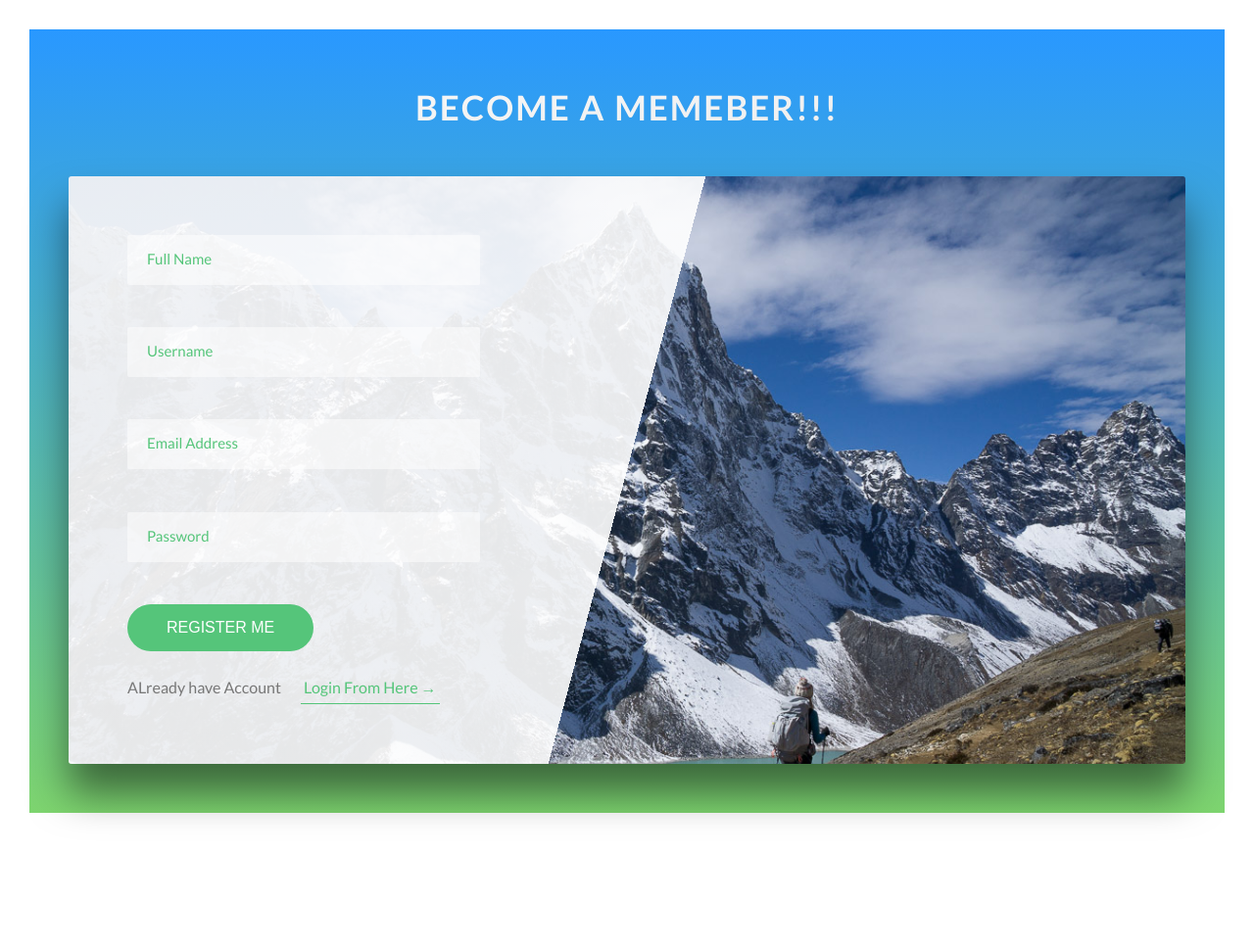
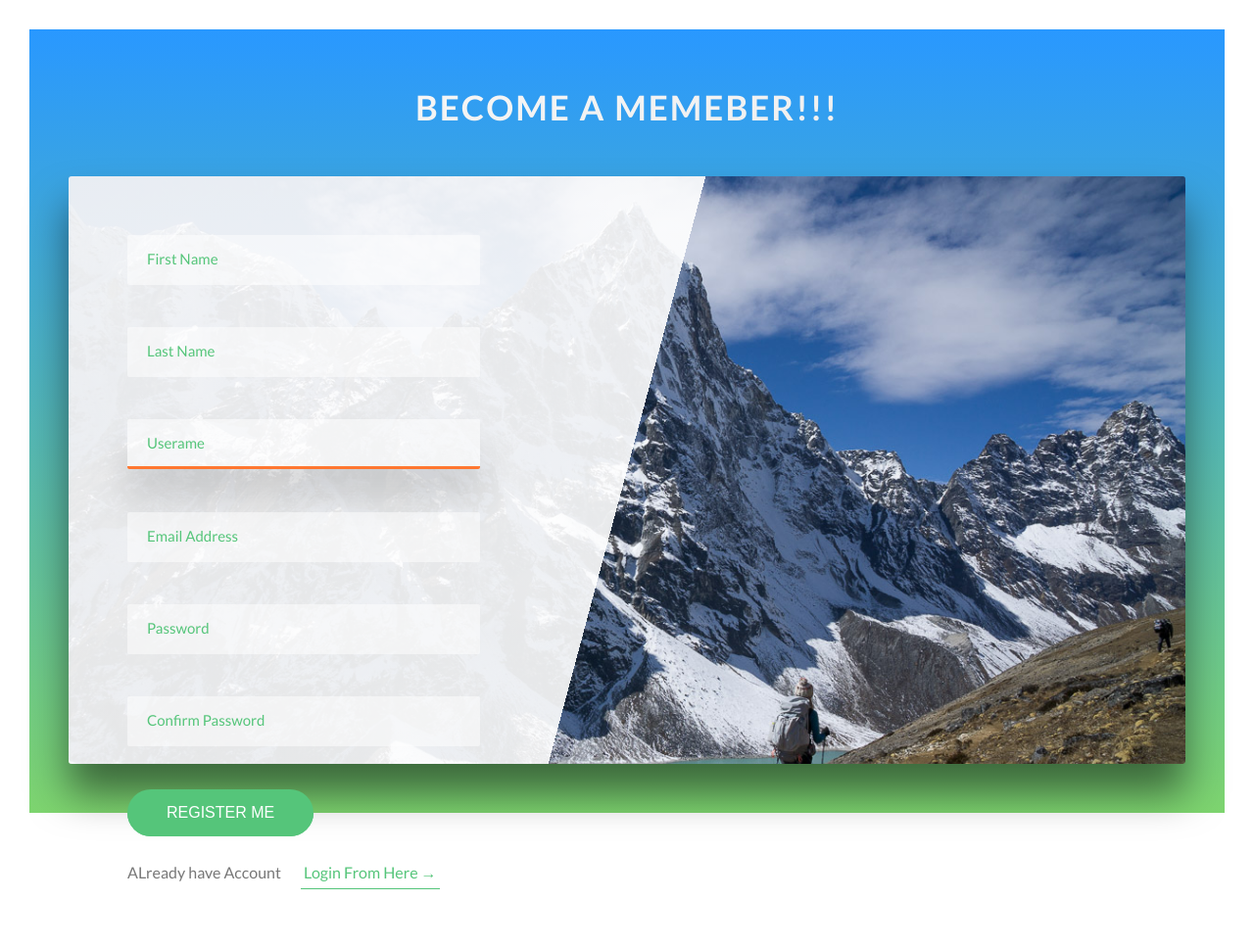
Before and after one commit to TimilsinaBimal/Visit-Nepal-2020, a Django app: template templates/register.html in a window 1280 px wide. Shown: the whole page at 98% size. Before the commit the page ends 836 px from the top, so only its background shows below. Run offline with Django 3.2, Linux system fonts and the light colour scheme; the template is opened without the code that fills it: values that come from a table or form of the project are taken from there, others are empty.

Commit message:
Register Completion

```diff
--- a/templates/includes/login.html
+++ b/templates/includes/login.html
@@ -14,7 +14,8 @@
                 </div>
 
                 <div class="form__group">
-                    <input type="password" placeholder="Password" class="form__input" id="password" required>
+                    <input type="password" placeholder="Password" class="form__input" id="password"
+                        data-toggle="password" required>
                     <label for="password" class="form__label">Password</label>
                 </div>
 
--- a/templates/register.html
+++ b/templates/register.html
@@ -1,5 +1,4 @@
 {% extends 'base.html' %}
-{% load staticfiles %}
 {% block content %}
 <section class="section-register">
     <div class="u-center-text u-margin-bottom-medium">
@@ -7,39 +6,54 @@
     </div>
     <div class="row">
         <div class="register">
-            <form action="#" class="register__form">
-
+            <form action="#" method="POST" class="register__form">
+                {% csrf_token %}
+                <h4>{{ error }}</h4>
+                <p> {{ form.non_field_errors }} </p>
                 <div class="form__group">
-                    <input type="text" class="form__input" placeholder="Full Name" id="Full Name" required>
-                    <label for="fullname" class="form__label">Full Name</label>
+                    {{ form.first_name.errors }}
+                    {{ form.first_name }}
+                    <label class="form__label" for="{{ form.first_name.id_for_label }}">First Name</label>
+                </div>
+                <div class="form__group">
+                    {{ form.last_name.errors }}
+                    {{ form.last_name }}
+                    <label class="form__label" for="{{ form.last_name.id_for_label }}">Last Name</label>
+                </div>
+                <div class="form__group">
+                    {{ form.username.errors }}
+                    {{ form.username }}
+                    <label class="form__label" for="{{ form.username.id_for_label }}">Username</label>
+                </div>
+                <div class="form__group">
+                    {{ form.email.errors }}
+                    {{ form.email }}
+                    <label class="form__label" for="{{ form.email.id_for_label }}">Email Address</label>
+                </div>
+                <div class="form__group">
+                    {{ form.password1.errors }}
+                    {{ form.password1 }}
+                    <label class="form__label" for="{{ form.password1.id_for_label }}">Password</label>
+                </div>
+                <div class="form__group">
+                    {{ form.password2.errors }}
+                    {{ form.password2 }}
+                    <label class="form__label" for="{{ form.password2.id_for_label }}">Password</label>
                 </div>
 
                 <div class="form__group">
-                    <input type="text" class="form__input" placeholder="Username" id="Username" required>
-                    <label for="fullname" class="form__label">Username</label>
+                    <button type="submit" class="btn btn--green">Register Me</button>
                 </div>
 
                 <div class="form__group">
-                    <input type="email" placeholder="Email Address" class="form__input" id="email" required>
-                    <label for="email" class="form__label">Email Address</label>
-                </div>
-
-                <div class="form__group">
-                    <input type="password" placeholder="Password" class="form__input" id="password" required>
-                    <label for="password" class="form__label">Password</label>
-                </div>
-
-                <div class="form__group">
-                    <button class="btn btn--green">Register Me</button>
-                </div>
-
-                <div class="form__group">
-                    <span class="form__register-text"> ALready have Account</span><a href="../index.html"
+                    <span class="form__register-text"> ALready have Account</span><a href={% url 'home' %}
                         class="btn-text">Login From Here &rarr;</a>
                 </div>
             </form>
         </div>
 
     </div>
+
+
 </section>
 {% endblock content %}
--- a/yatranepal/forms.py
+++ b/yatranepal/forms.py
@@ -1,4 +1,6 @@
 from django import forms
+from django.contrib.auth.forms import UserCreationForm
+from django.contrib.auth.models import User
 
 
 class LoginForm(forms.Form):
@@ -21,29 +23,82 @@
     )
 
 
-class SignUpForm(forms.Form):
+class SignUpForm(UserCreationForm):
+    first_name = forms.CharField(
+        max_length=30,
+        required=True,
+        widget=forms.TextInput(
+            attrs={
+                'class': 'form__input',
+                'id': 'first_name',
+                'placeholder': 'First Name'
+            })
+    )
+
+    last_name = forms.CharField(
+        max_length=30,
+        required=True,
+        widget=forms.TextInput(
+            attrs={
+                'class': 'form__input',
+                'id': 'last_name',
+                'placeholder': 'Last Name'
+            })
+    )
     username = forms.CharField(
         max_length=30,
+        required=True,
         widget=forms.TextInput(
             attrs={
                 'class': 'form__input',
                 'id': 'username',
-                'placeholder': 'Username'
+                'placeholder': 'Userame'
             })
     )
     email = forms.EmailField(
+        max_length=30,
+        required=True,
         widget=forms.EmailInput(
             attrs={
                 'class': 'form__input',
                 'id': 'email',
-                'placeholder': 'Email'
+                'placeholder': 'Email Address'
             })
     )
-    password = forms.CharField(
+    password1 = forms.CharField(
+        required=True,
         widget=forms.PasswordInput(
             attrs={
                 'class': 'form__input',
-                'id': 'password',
-                'placeholder': 'password'
+                'id': 'password1',
+                'placeholder': 'Password',
+                'data-toggle': 'password'
             })
     )
+    password2 = forms.CharField(
+        required=True,
+        widget=forms.PasswordInput(
+            attrs={
+                'class': 'form__input',
+                'id': 'password2',
+                'placeholder': 'Confirm Password',
+                'data-toggle': 'password'
+            })
+    )
+
+    class Meta:
+        model = User
+        fields = ("first_name", "last_name",
+                  "username", "email", "password1", "password2")
+
+    def save(self, commit=True):
+        user = super(SignUpForm, self).save(commit=False)
+        user.first_name = self.cleaned_data['first_name']
+        user.last_name = self.cleaned_data['last_name']
+        user.username = self.cleaned_data['username']
+        user.email = self.cleaned_data['email']
+        user.password1 = self.cleaned_data['password1']
+        user.password2 = self.cleaned_data['password2']
+        if commit:
+            user.save()
+        return user
--- a/yatranepal/urls.py
+++ b/yatranepal/urls.py
@@ -18,5 +18,5 @@
 
 urlpatterns = [
     path('', views.homePageView, name='home'),
-    path('signup/', views.signUpView, name='signUp'),
+    path('register/', views.register, name='register'),
 ]
```
Also changed, not shown: yatranepal/views.py (+59 -3 lines), db.sqlite3.
